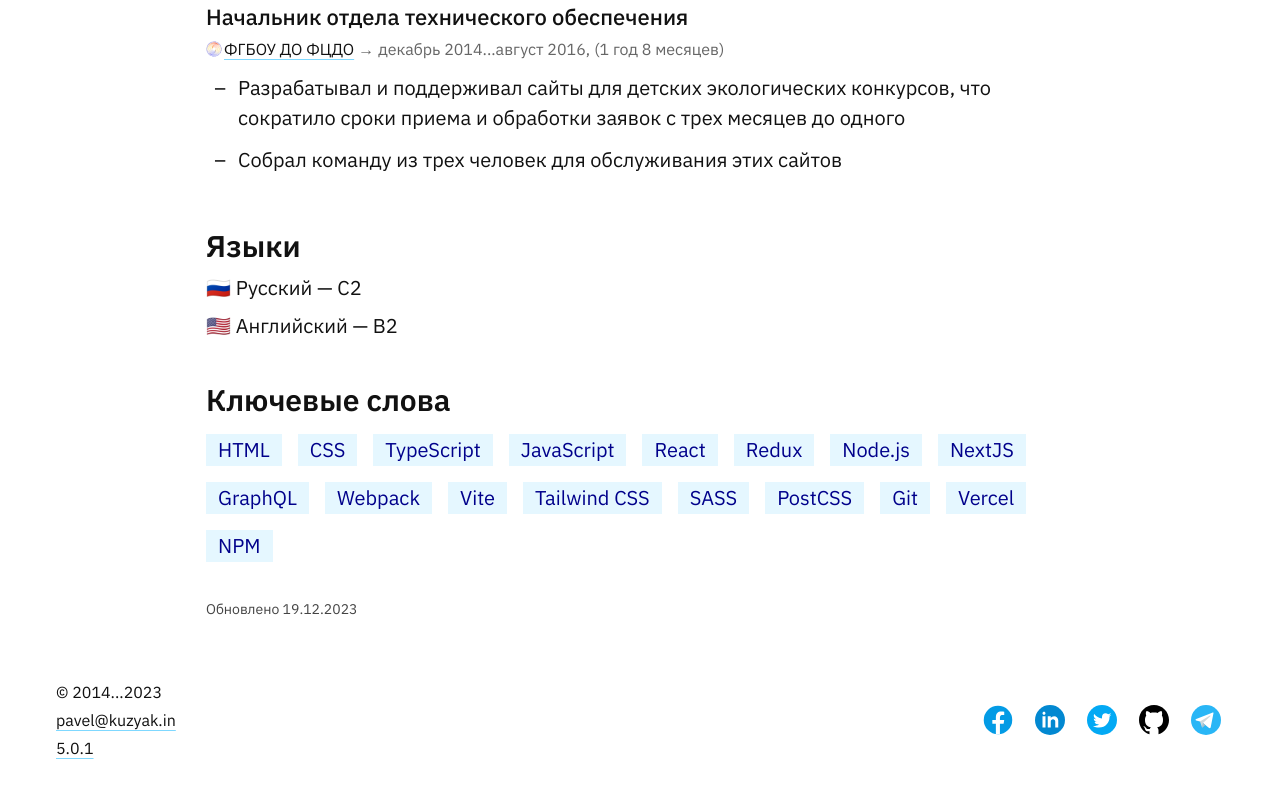
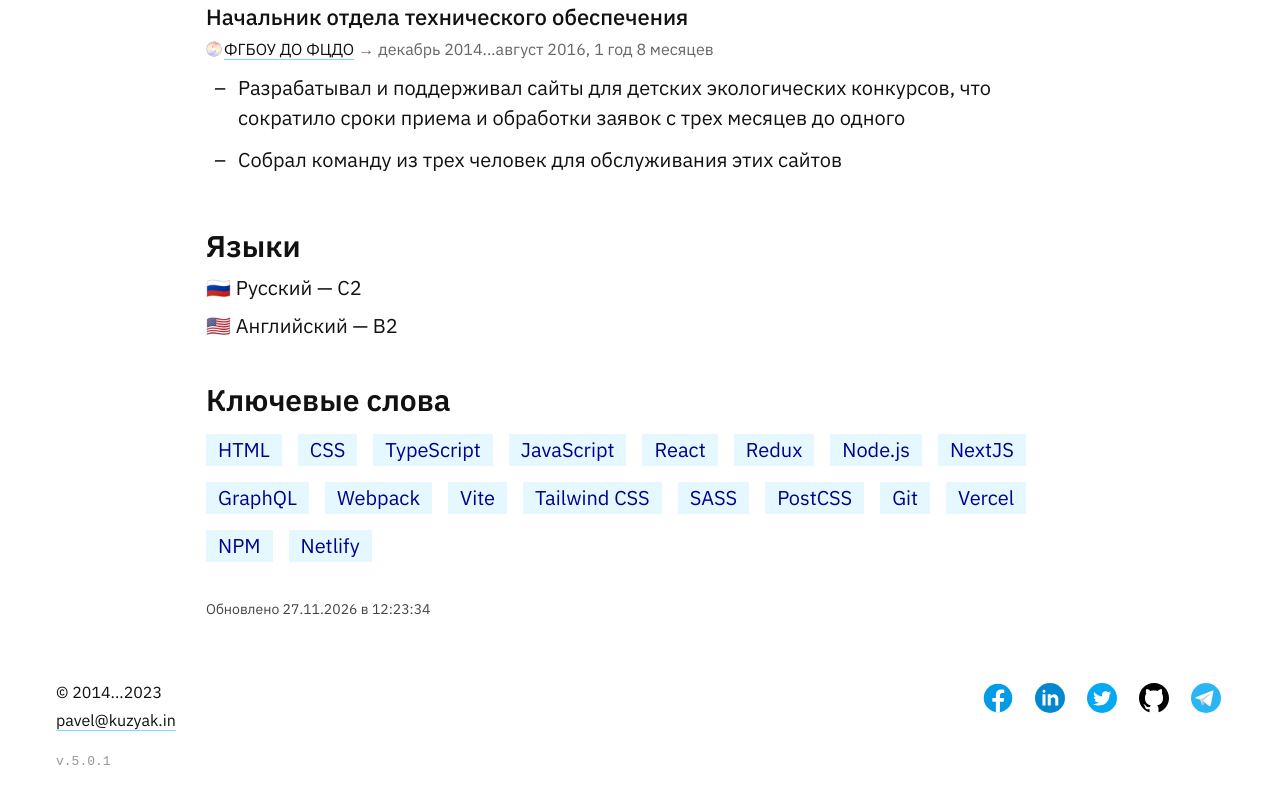
Before and after one commit to iposho/kuzyak.in, a Next.js app: page /cv in a window 1280 px wide. Shown: the part 1625-2425 px from the top of the page. Built offline with nearby package versions, Linux system fonts and the light colour scheme.

Commit message:
Big Refactoring
- added version to Footer.tsx

```diff
--- a/next.config.js
+++ b/next.config.js
@@ -1,6 +1,8 @@
 /** @type {import('next').NextConfig} */
 
 // https://nextjs.org/docs/app/api-reference/next-config-js/
+
+const buildDate = new Date().toISOString();
 
 const nextConfig = {
   productionBrowserSourceMaps: true,
@@ -10,6 +12,7 @@ const nextConfig = {
   },
   env: {
     YANDEX_METRIKA_ID: process.env.YANDEX_METRIKA_ID,
+    BUILD_DATE: buildDate,
   },
 };
 
--- a/src/app/cv/page.tsx
+++ b/src/app/cv/page.tsx
@@ -17,9 +17,9 @@ export const metadata: Metadata = {
 };
 
 export default function CV() {
-  const updateDate = new Date();
-  const dateTime = updateDate.toISOString();
-  const localeDate = updateDate.toLocaleDateString('ru-RU');
+  const dateTime = process.env.BUILD_DATE;
+  const localeDate = dateTime ? new Date(dateTime).toLocaleDateString('ru-RU') : '';
+  const time = dateTime ? new Date(dateTime).toLocaleTimeString('ru-RU') : '';
 
   return (
     <section className={css.cv}>
@@ -69,6 +69,10 @@ export default function CV() {
           dateTime={dateTime}
         >
           {localeDate}
+          {' '}
+          в
+          {' '}
+          {time}
         </time>
       </div>
     </section>
--- a/src/app/projects/page.module.scss
+++ b/src/app/projects/page.module.scss
@@ -6,7 +6,6 @@
 
   h1 {
     margin: 0 0 .75rem;
-    font-size: 2.5rem;
   }
 
   .updatedDate {
--- a/src/components/layout/Footer/Footer.module.scss
+++ b/src/components/layout/Footer/Footer.module.scss
@@ -2,9 +2,9 @@
   display: flex;
   width: 100%;
   max-width: 1200px;
-  align-items: center;
+  align-items: flex-start;
   justify-content: space-between;
-  padding: 1.5rem 1rem 2.5rem;
+  padding: 1.5rem 1rem;
 
   div {
     display: flex;
@@ -13,6 +13,23 @@
 
     p {
       margin: 0;
+
+      &.email {
+        margin-bottom: 1rem;
+      }
+
+      &.version {
+        font-family: monospace;
+
+        a {
+          color: var(--text-color-lighter);
+          text-decoration: none;
+
+          &:hover {
+            color: var(--text-color-red);
+          }
+        }
+      }
     }
   }
 }
@@ -25,6 +42,10 @@
 
     div {
       align-items: center;
+
+      p {
+        text-align: center;
+      }
     }
   }
 }
--- a/src/components/layout/Footer/Footer.tsx
+++ b/src/components/layout/Footer/Footer.tsx
@@ -31,6 +31,7 @@ export const Footer = (): ReactElement => (
           target="_blank"
           rel="noopener noreferrer"
         >
+          v.
           {VERSION}
         </a>
       </p>
--- a/src/components/ui/Postion/Position.module.scss
+++ b/src/components/ui/Postion/Position.module.scss
@@ -41,3 +41,16 @@
     line-height: 1.5;
   }
 }
+
+
+@media (width <= 540px) {
+  .position {
+    .date {
+      flex-direction: column;
+
+      .arrow {
+        display: none;
+      }
+    }
+  }
+}
--- a/src/components/ui/Postion/Position.tsx
+++ b/src/components/ui/Postion/Position.tsx
@@ -53,7 +53,7 @@ export function Position({
             />
             {company}
           </a>
-          →
+          <span className={css.arrow}>→</span>
         </>
         <span className={css.range}>
           {dateString}
@@ -61,7 +61,7 @@ export function Position({
         </span>
         {' '}
         <span className={css.diff}>
-          <i>{`(${duration})`}</i>
+          <i>{`${duration}`}</i>
         </span>
       </div>
       <div className={css.responsibilities}>
--- a/src/components/ui/SocialLink/SocialLink.module.scss
+++ b/src/components/ui/SocialLink/SocialLink.module.scss
@@ -14,3 +14,12 @@
     }
   }
 }
+
+@media (width <= 540px) {
+  .socialLink {
+    img {
+      width: 3rem;
+      height: 3rem;
+    }
+  }
+}
--- a/src/constants/skills.ts
+++ b/src/constants/skills.ts
@@ -72,6 +72,10 @@ export const SKILLS:ISkills[] = [
     id: 17,
     name: 'NPM',
   },
+  {
+    id: 18,
+    name: 'Netlify',
+  },
 ];
 
 export const SKILLS_STRING:string = SKILLS.map((i) => i.name).toString();
--- a/src/styles/globals.scss
+++ b/src/styles/globals.scss
@@ -8,6 +8,7 @@
   --text-color-light: #444;
   --text-color-light-1: #666;
   --text-color-lighter: #959799;
+  --text-color-red: rgb(255 0 107 / 62%);
   --link-underline-color: color-mix(in srgb, var(--key-color) 50%, rgb(255 255 255 / 0%));
 
   -webkit-font-smoothing: antialiased;
```
Also changed, not shown: src/app/projects/page.tsx (+13 -8 lines), 1 other file (tests, documents, lock files or other folders).
